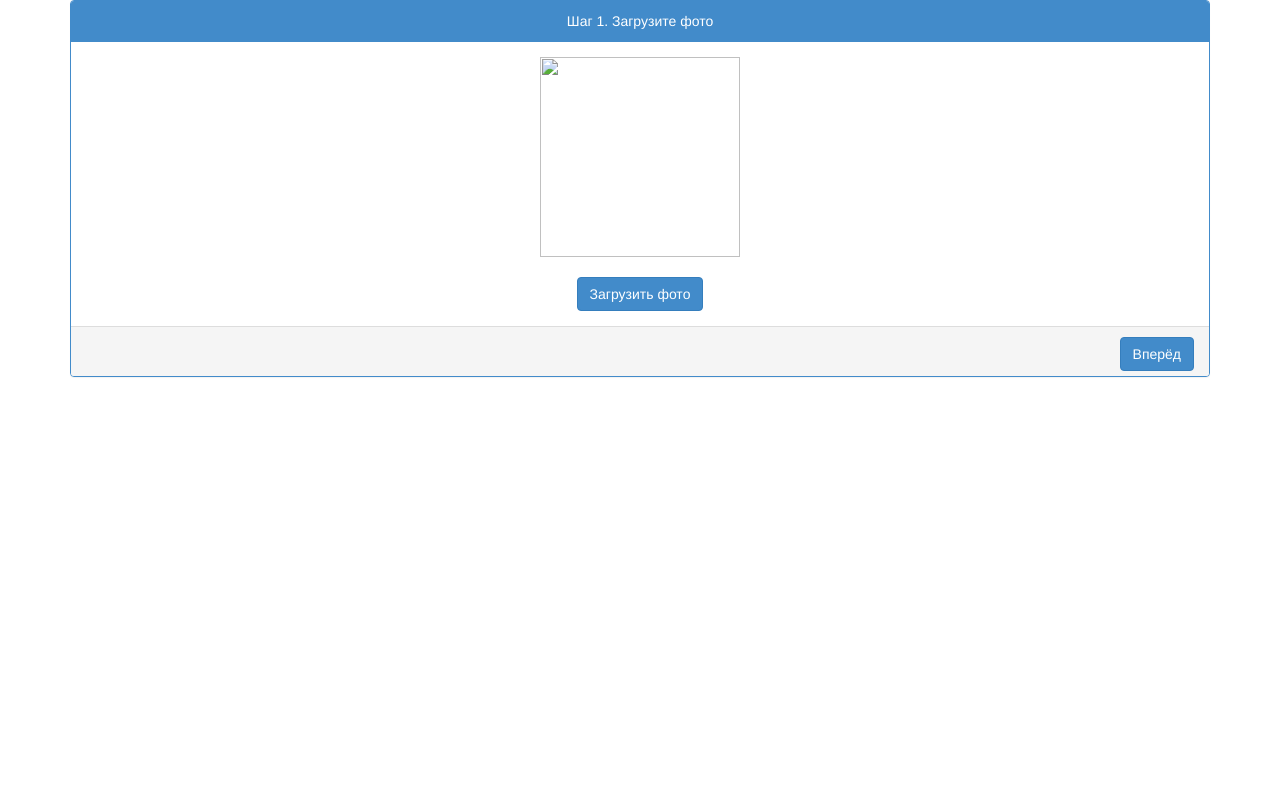
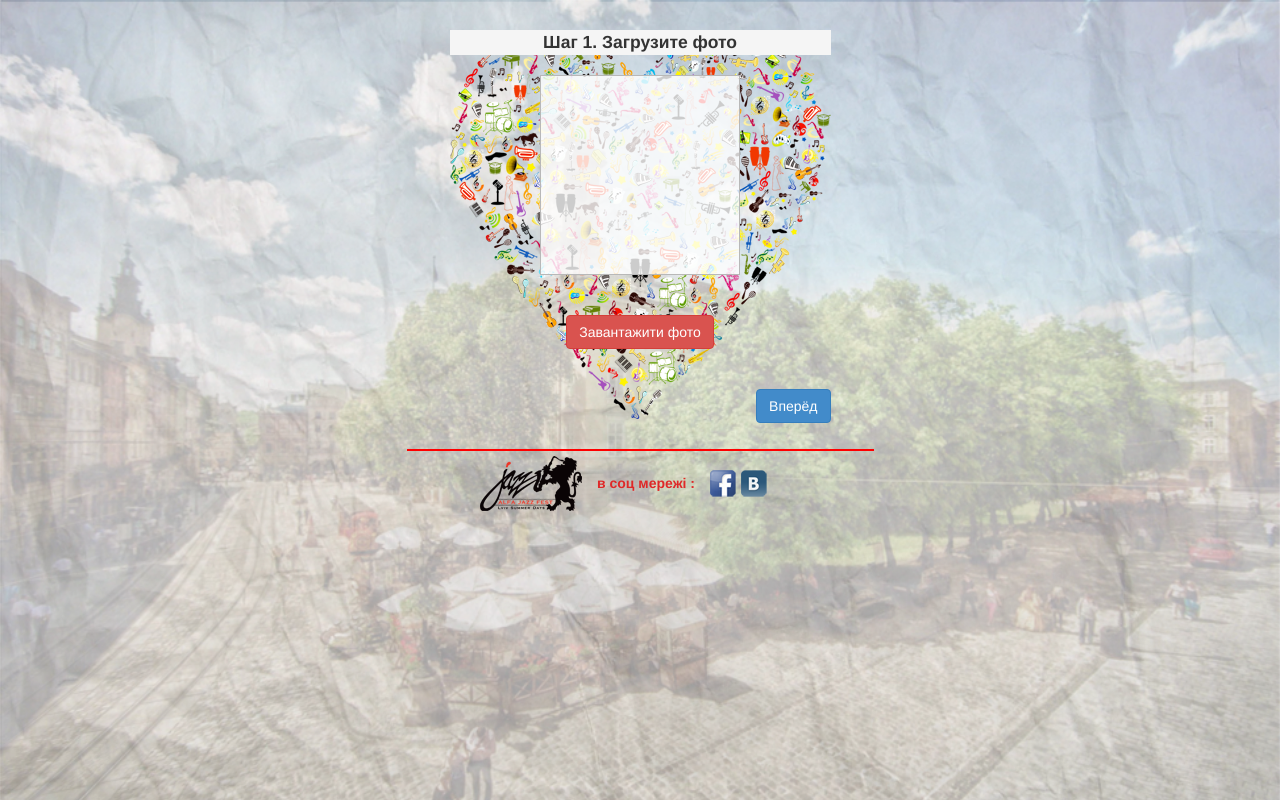
Before and after one commit to alfajazz-avatar/alfajazz-avatar.github.io, a plain HTML site: page index.html in a window 1280 px wide. Drawn offline with nearby package versions, Linux system fonts and the light colour scheme.

Commit message:
Interface first step new style

```diff
--- a/index.html
+++ b/index.html
@@ -23,24 +23,26 @@
 </head>
 
 <body>
-
-
-<div class="container">
-
+    <div class="mainback"></div>
+    <div class="paperback"></div>
+    <div class="content">
         <div class="starter-template">
-        <div class="panel panel-primary">
-
-            <span data-bind="visible: step() == 1">
-                <div class="panel-heading">Шаг 1. Загрузите фото</div>
-                <div class="panel-body">
-                    <img src="" width="200" height="200" border="1"> <br><br>
-                    <button class="btn btn-primary">Загрузить фото</button>
+            <div class="form heartback">
+                    <div data-bind="visible: step() == 1">
+                        <div class="form_title">Шаг 1. Загрузите фото</div>
+                        <div class="form_body">
+                            <div class="image_block">
+                                <div class="empty_image"></div>
+                                <img src="" width="200" height="200">
                             </div>
-            </span>
-
-            <span data-bind="visible: step() == 2" style="display: none">
-                <div class="panel-heading">Шаг 2. Выберите картинку</div>
-                <div class="panel-body">
+                            <div class="controls tspcd40">
+                                <button class="btn btn-danger">Завантажити фото</button>
+                            </div>
+                        </div>
+                    </div>
+                    <div data-bind="visible: step() == 2" style="display: none">
+                        <div class="">Шаг 2. Выберите картинку</div>
+                        <div class="">
                             <div class="wrapper">
                                 <div class="jcarousel-wrapper">
                                     <div class="jcarousel">
@@ -59,17 +61,15 @@
                                 </div>
                             </div>
                         </div>
-            </span>
-
-            <span data-bind="visible: step() == 3" style="display: none">
-                <div class="panel-heading">Шаг 3. Ваш аватар для Alfa Jazz Festival</div>
-                <div class="panel-body">
+                    </div>
+                    <div data-bind="visible: step() == 3" style="display: none">
+                        <div class="">Шаг 3. Ваш аватар для Alfa Jazz Festival</div>
+                        <div class="">
                             <img src="" width="200" height="200" border="1"> <br><br>
                             <button class="btn btn-primary">Загрузить в профиль</button>
                         </div>
-            </span>
-
-            <div class="panel-footer" style="height: 50px">
+                    </div>
+                    <div class="tspcd40" style="height: 50px">
                         <!-- ko if: step() > 1 -->
                             <button style="float: left" class="btn btn-primary" data-bind="click: prev_step, enable: prev_enabled">Назад</button>
                         <!-- /ko -->
@@ -79,10 +79,16 @@
                         <!-- /ko -->
                     </div>
             </div>
-
         </div>
-
-
+        <div class="footer">
+            <div class="line clearfix">
+                <i class="icon alfajazz"></i>
+                <span class="social_text lspcd15">в соц мережі : </span>
+                <i class="icon facebook lspcd15"></i>
+                <i class="icon vk lspcd5"></i>
+            </div>
+        </div>
+    </div>
     <!-- Bootstrap core JavaScript
     ================================================== -->
     <!-- Placed at the end of the document so the pages load faster -->
--- a/starter-template.css
+++ b/starter-template.css
@@ -141,3 +141,154 @@
     opacity: 1;
     text-shadow: 0 -1px 0 rgba(0, 0, 0, 0.75);
 }
+
+body {
+    min-width: 500px;
+}
+.mainback,
+.paperback {
+    position: absolute;
+    width: 100%;
+    height: 100%;
+    background-size: cover;
+    background-repeat: no-repeat;
+}
+
+.mainback {
+    background-image: url("images/main-background.png");
+    z-index: 1;
+}
+
+.paperback {
+    background-image: url("images/paper-background.png");
+    opacity: 0.8;
+    z-index: 2;
+}
+
+.heartback {
+    background-image: url("images/heart-background.png");
+    background-position: center;
+    background-size: contain;
+    background-repeat: no-repeat;
+}
+
+.content,
+.footer {
+    width: 467px;
+    margin: 0 auto;
+}
+.content {
+    position: relative;
+    z-index: 3;
+}
+
+.content .form {
+    width: 381px;
+    height: 389px;
+    margin: auto;
+}
+
+.content .form .form_title {
+    background-color: #f5f5f5;
+    margin-bottom: 20px;
+    font-weight: bold;
+    font-size: 125%;
+}
+
+.image_block {
+    position: relative;
+    width: 200px;
+    height: 200px;
+    margin: auto;
+    border: 1px solid #b8b8b8;
+}
+
+.image_block .empaty_image,
+.image_block img {
+    position: absolute;
+    left: 0;
+    top: 0;
+}
+
+.image_block .empty_image {
+    position: absolute;
+    width: 100%;
+    height: 100%;
+    background-color: #fff;
+    opacity: 0.8;
+}
+
+.image_block img {
+    display: none;
+    border: 0;
+}
+
+.starter-template {
+    padding: 30px 0;
+}
+
+.footer {
+    border-top: 2px solid #ff0000;
+}
+
+.footer .line {
+    width: 320px;
+    margin: 0 auto;
+    padding-top: 5px;
+}
+
+.footer .icon{
+    display: block;
+}
+
+.lspcd15 {
+    margin-left: 15px;
+}
+
+.lspcd10 {
+    margin-left: 10px;
+}
+
+.lspcd5 {
+    margin-left: 5px;
+}
+
+.tspcd40 {
+    margin-top: 40px;
+}
+
+.alfajazz,
+.social_text,
+.icon {
+    float: left;
+}
+
+.alfajazz {
+    width: 102px;
+    height: 55px;
+    background-image: url("images/alfa-jazz.png");
+}
+
+.social_text {
+    height: 55px;
+    line-height: 55px;
+    color: #df2828;
+    font-weight: bold;
+}
+
+.footer .facebook,
+.footer .vk {
+    width: 26px;
+    height: 55px;
+    background-size: contain;
+    background-position: center;
+    background-repeat: no-repeat;
+}
+
+.footer .facebook {
+    background-image: url("images/icon-facebook.png");
+}
+
+.footer .vk {
+    background-image: url("images/icon-vk.png");
+}
```
Also changed, not shown: images/alfa-jazz.png (added), images/heart-background.png (added), images/icon-facebook.png (added), images/icon-vk.png (added), images/main-background.png (added), images/paper-background.png (added). Lines whose indentation alone changed are shown as unchanged.
